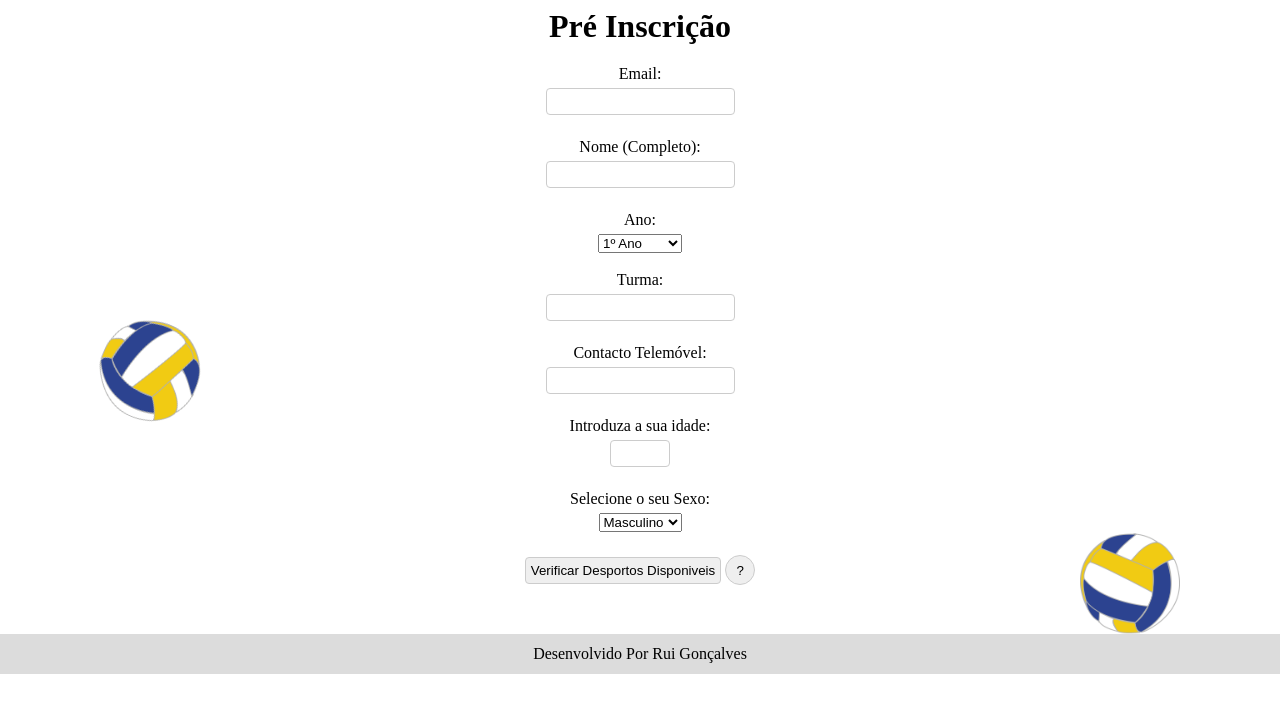
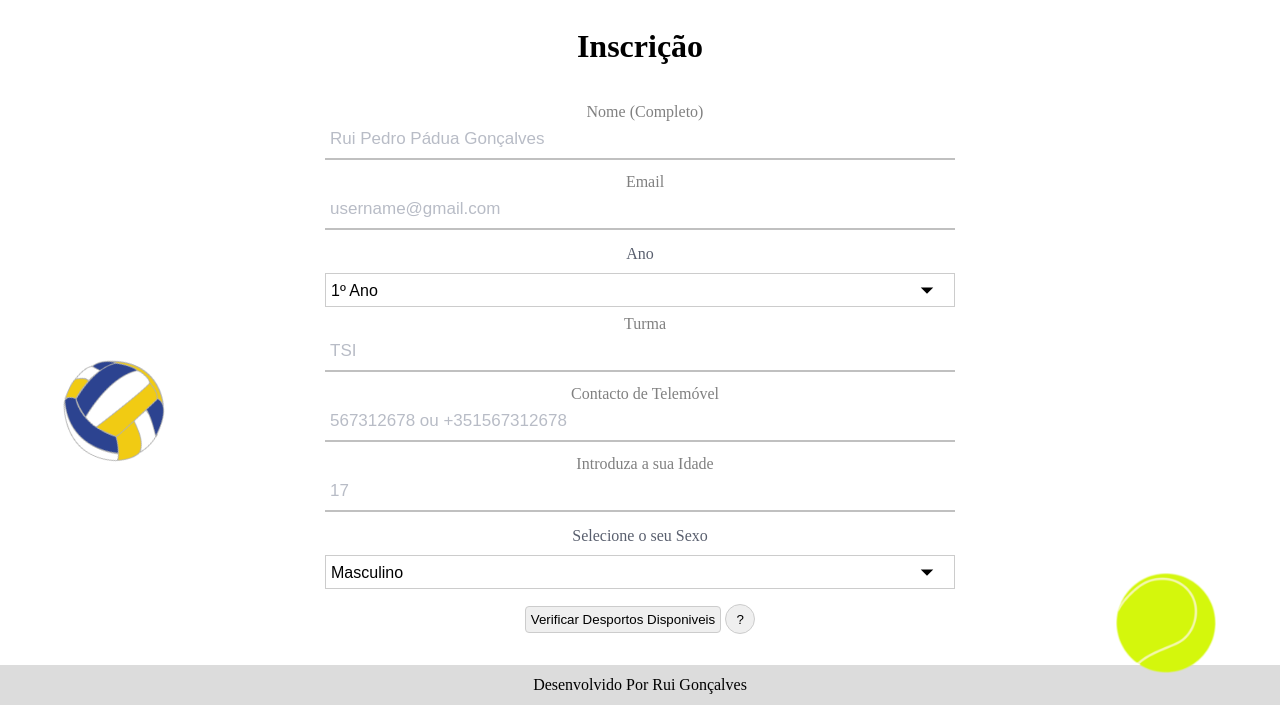
Before and after one commit to ruippgoncalves/ruippgoncalves, a plain HTML site: page escola2020recProj/index.html in a window 1280 px wide. Shown: the part 802-1507 px from the top of the page. Before the commit the page ends 1476 px from the top, so only its background shows below. Drawn offline with Linux system fonts and the light colour scheme.

Commit message:
Easter Egg

```diff
--- a/escola2020recProj/css/main.css
+++ b/escola2020recProj/css/main.css
@@ -19,7 +19,7 @@
 .ball {
     position: absolute;
 
-    left: 100px;
+    left: 5vw;
     width: 100px;
 
     animation-name: ball;
@@ -31,7 +31,7 @@
 .ball-right {
     position: absolute;
 
-    right: 100px;
+    right: 5vw;
     width: 100px;
 
     animation-name: ball;
@@ -44,7 +44,7 @@ body {
     overflow: hidden;
 }
 
-input {
+input[type=button] {
     margin-bottom: 5px;
     margin-top: 5px;
     padding: 5px;
--- a/escola2020recProj/index.html
+++ b/escola2020recProj/index.html
@@ -6,13 +6,14 @@
     <meta name="viewport" content="width=device-width, initial-scale=1.0">
     <title>Desporto Escolar</title>
 
-    <link rel="icon" type="image/png" href="assets/favicon.png"/>
+    <link rel="icon" type="image/png" href="assets/favicon.png" />
 
     <!-- Components/Animations -->
     <link rel="stylesheet" href="vendor/css/main.css">
     <link rel="stylesheet" href="vendor/css/bar.css">
     <link rel="stylesheet" href="vendor/css/carousel.css">
     <link rel="stylesheet" href="vendor/css/modal.css">
+    <link rel="stylesheet" href="vendor/css/input.css">
 
     <!-- Main -->
     <link rel="stylesheet" href="css/main.css">
@@ -22,7 +23,8 @@
     <!-- NavBar -->
     <nav class="bar" style="display: none;" id="navbar">
         <div class="bar-icon">
-            <img src="assets/gmd-directions_run-white-18dp.svg" width="30px" />
+            <!-- Easter Egg - Shift + Clicar no Icon -->
+            <img src="assets/gmd-directions_run-white-18dp.svg" width="30px" id="img" onmousedown="easterEgg(event)" />
         </div>
 
         <div class="bar-btn bar-hide">
@@ -32,8 +34,7 @@
 
     <main>
         <!-- Carousel -->
-        <div class="carousel" id="carousel"
-            style="font-family: -apple-system, BlinkMacSystemFont, 'Segoe UI', Roboto, Oxygen, Ubuntu, Cantarell, 'Open Sans', 'Helvetica Neue', sans-serif;">
+        <div class="carousel" id="carousel" style="font-family: sans-serif;">
             <div class="carousel-title">
                 Desporto Escolar<br />AEFH
             </div>
@@ -58,20 +59,24 @@
 
         <!-- Modalidades -->
         <div style="width: 100vw; padding: 10px; text-align: center;">
-            <h1 style="margin-bottom: 20px;">Pré Inscrição</h1>
+            <h1 style="margin-top: 20px; margin-bottom: 40px;">Inscrição</h1>
 
             <img src="assets/ball.png" alt="Bola" class="ball" />
-            <img src="assets/ball.png" alt="Bola" class="ball-right" />
+            <img src="assets/tennis-ball.png" alt="Bola" class="ball-right" />
 
             <form style="text-align: left; display:flex; flex-direction: column; align-items: center" id="preinscricao">
-                <label for="email">Email: </label>
-                <input type="email" name="email" required /><br />
+                <div class="text-input">
+                    <label for="nome">Nome (Completo)</label>
+                    <input type="text" name="nome" placeholder="Rui Pedro Pádua Gonçalves" required />
+                </div>
 
-                <label for="nome">Nome (Completo): </label>
-                <input type="text" name="nome" required /><br />
+                <div class="text-input">
+                    <label for="email">Email</label>
+                    <input type="email" name="email" placeholder="username@gmail.com" required />
+                </div>
 
-                <label for="ano">Ano: </label>
-                <select name="ano" required>
+                <label for="ano" style="color: #595F6E;">Ano</label>
+                <select name="ano" required class="select-input">
                     <optgroup label="1º Ciclo">
                         <option value="1">1º Ano</option>
                         <option value="2">2º Ano</option>
@@ -92,27 +97,34 @@
                         <option value="11">11º Ano</option>
                         <option value="12">12º Ano</option>
                     </optgroup>
-                </select><br />
+                </select>
 
-                <label for="turma">Turma: </label>
-                <input type="text" name="turma" required /><br />
+                <div class="text-input">
+                    <label for="turma">Turma</label>
+                    <input type="text" name="turma" placeholder="TSI" required />
+                </div>
 
-                <label for="telemovel">Contacto Telemóvel: </label>
-                <input type="tel" name="telemovel" /><br />
+                <div class="text-input">
+                    <label for="telemovel">Contacto de Telemóvel</label>
+                    <input type="tel" name="telemovel" placeholder="567312678 ou +351567312678" />
+                </div>
 
-                <label for="idade">Introduza a sua idade: </label>
-                <input name="idade" type="number" min="6" max="25" required /><br />
+                <div class="text-input">
+                    <label for="idade">Introduza a sua Idade</label>
+                    <input name="idade" type="number" min="6" max="25" placeholder="17" required />
+                </div>
 
-                <label for="sexo">Selecione o seu Sexo: </label>
-                <select required name="sexo">
+                <label for="sexo" style="color: #595F6E;">Selecione o seu Sexo</label>
+                <select required name="sexo" class="select-input">
                     <option value="masc" selected>Masculino</option>
                     <option value="femi">Feminino</option>
-                </select><br />
+                </select>
 
                 <div style="display: inline-block;">
                     <input type="button" value="Verificar Desportos Disponiveis" onclick="disponibilidade()" />
-                    <input type="button" value="?" onclick="openModal('modal')" style="border-radius: 15px; height: 30px; width: 30px;" />
-                </div><br />
+                    <input type="button" value="?" onclick="openModal('modal')"
+                        style="border-radius: 15px; height: 30px; width: 30px;" />
+                </div>
 
                 <div id="disponibilidade"
                     style="text-align: left; width: fit-content; margin-left: auto; margin-right: auto;"></div>
@@ -126,9 +138,10 @@
         </div>
     </main>
 
-    <footer style="display: flex; height: 5vh; margin-top: 2vh; align-items: center; justify-content: center; background-color: gainsboro;">
-            <a href="https://github.com/ruippgoncalves/ruippgoncalves/tree/master/escola2020recProj"
-                target="_blank">Desenvolvido Por Rui Gonçalves</a>
+    <footer
+        style="display: flex; height: 5vh; margin-top: 2vh; align-items: center; justify-content: center; background-color: gainsboro;">
+        <a href="https://github.com/ruippgoncalves/ruippgoncalves/tree/master/escola2020recProj"
+            target="_blank">Desenvolvido Por Rui Gonçalves</a>
     </footer>
 
     <script src="vendor/js/carousel.js"></script>
--- a/escola2020recProj/js/main.js
+++ b/escola2020recProj/js/main.js
@@ -3,7 +3,7 @@ function slideDown() {
     document.body.style.overflowY = 'auto';
     document.getElementById('navbar').style.display = 'block';
 
-    window.scrollTo(0, window.innerHeight - 54);
+    window.scrollTo(0, window.innerHeight);
 }
 
 function slideUp() {
@@ -76,12 +76,18 @@ document.getElementsByName('nome')[0].oninput = event => {
 }
 
 document.getElementsByName('telemovel')[0].oninput = event => {
-    if (/^([+]\d{2})?\d{10}$/g.test(event.target.value))
+    if (/^([+]\d{1,3})?\d{9}$/g.test(event.target.value))
         return event.target.setCustomValidity('');
 
     event.target.setCustomValidity('Número Inválido!');
 }
 
+// Easter Egg
+function easterEgg(event) {
+    if (event.shiftKey)
+        document.getElementById('img').src = 'assets/gmd-directions_run-school-18dp.svg';
+}
+
 // Init
 carouselInit(document.getElementById('carousel'));
 modalInit(document.getElementById('modal'));
--- /dev/null
+++ b/escola2020recProj/vendor/css/input.css
@@ -0,0 +1,74 @@
+/* Text Input */
+.text-input {
+    position: relative;
+
+    width : 50%;
+    height: 40px;
+
+    margin: 15px;
+}
+
+.text-input input {
+    width : 100%;
+    height: 40px;
+
+    font-size: 17px;
+
+    padding-left : 5px;
+    padding-right: 5px;
+
+    color     : #595F6E;
+    background: transparent;
+    border    : none;
+    outline   : none;
+
+    border-bottom: 2px solid silver;
+}
+
+.text-input input::placeholder {
+    color: #B8BCC6;
+}
+
+.text-input input:focus,
+.text-input input:valid:not(:placeholder-shown) {
+    border-bottom: 2px solid blue;
+}
+
+.text-input input:invalid:not(:placeholder-shown) {
+    border-bottom: 2px solid red;
+}
+
+.text-input label {
+    position: absolute;
+
+    top  : -17px;
+    left : 5px;
+    width: 100%;
+
+    text-align: center;
+
+    pointer-events: none;
+
+    color: grey;
+
+    transition: all 0.3s ease;
+}
+
+/* Select Input */
+
+.select-input {
+    margin : 10px;
+    width  : 50%;
+    padding: 5px 35px 5px 5px;
+
+    font-size: 16px;
+
+    border: 1px solid #CCC;
+    height: 34px;
+
+    -webkit-appearance: none;
+    -moz-appearance   : none;
+    appearance        : none;
+
+    background: url(../../assets/gmd-arrow_drop_down-black-18dp.svg) 98% / 30px no-repeat;
+}
--- a/escola2020recProj/vendor/css/main.css
+++ b/escola2020recProj/vendor/css/main.css
@@ -1,5 +1,5 @@
 * {
-    padding: 0;
-    margin: 0;
+    padding   : 0;
+    margin    : 0;
     box-sizing: border-box;
 }
```
Also changed, not shown: escola2020recProj/vendor/css/bar.css (+24 -22 lines), escola2020recProj/vendor/css/carousel.css (+44 -32 lines), escola2020recProj/vendor/css/modal.css (+10 -10 lines), escola2020recProj/assets/gmd-arrow_drop_down-black-18dp.svg (added), escola2020recProj/assets/gmd-directions_run-school-18dp.svg (added), escola2020recProj/assets/tennis-ball.png (added).
